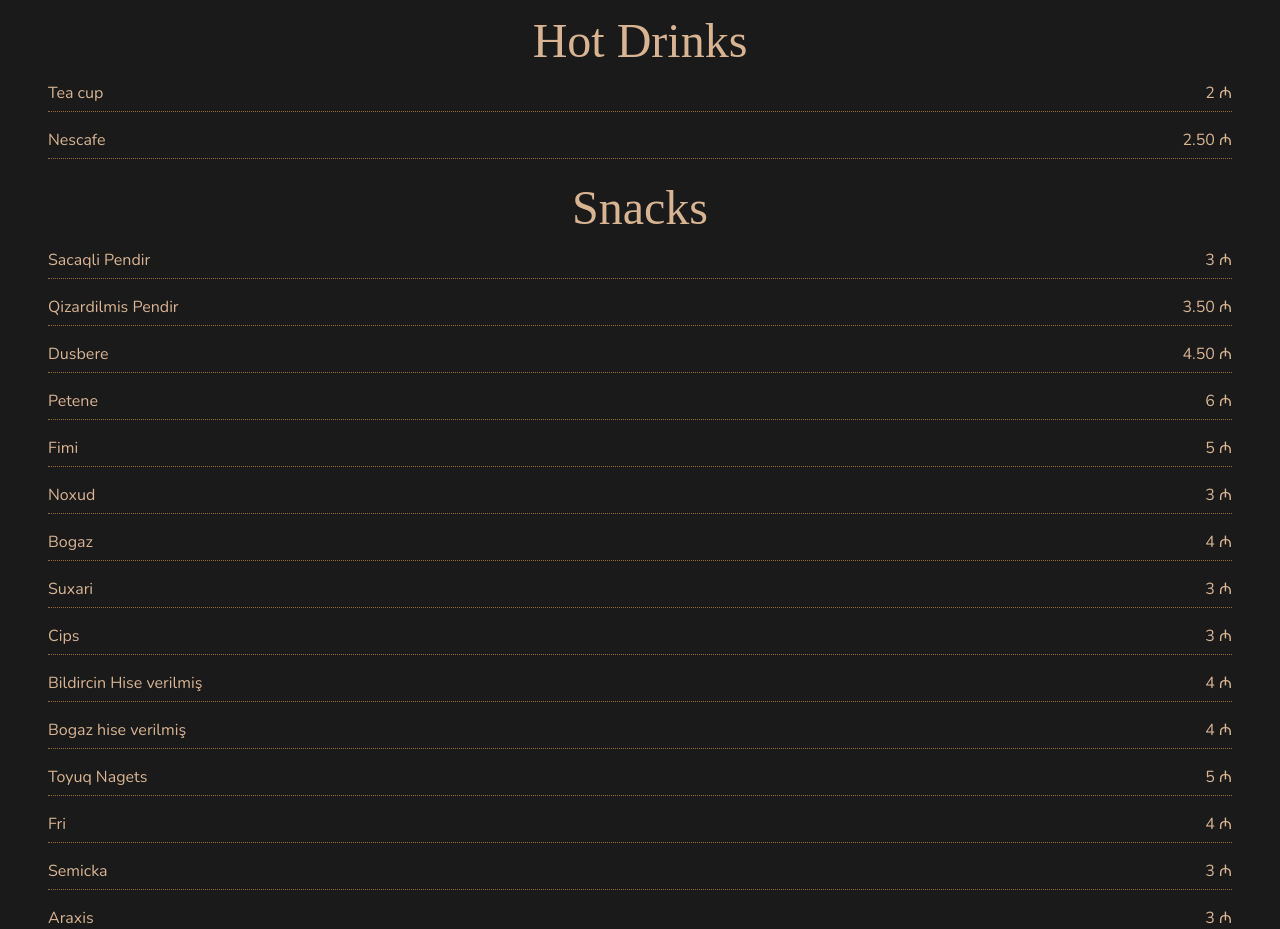
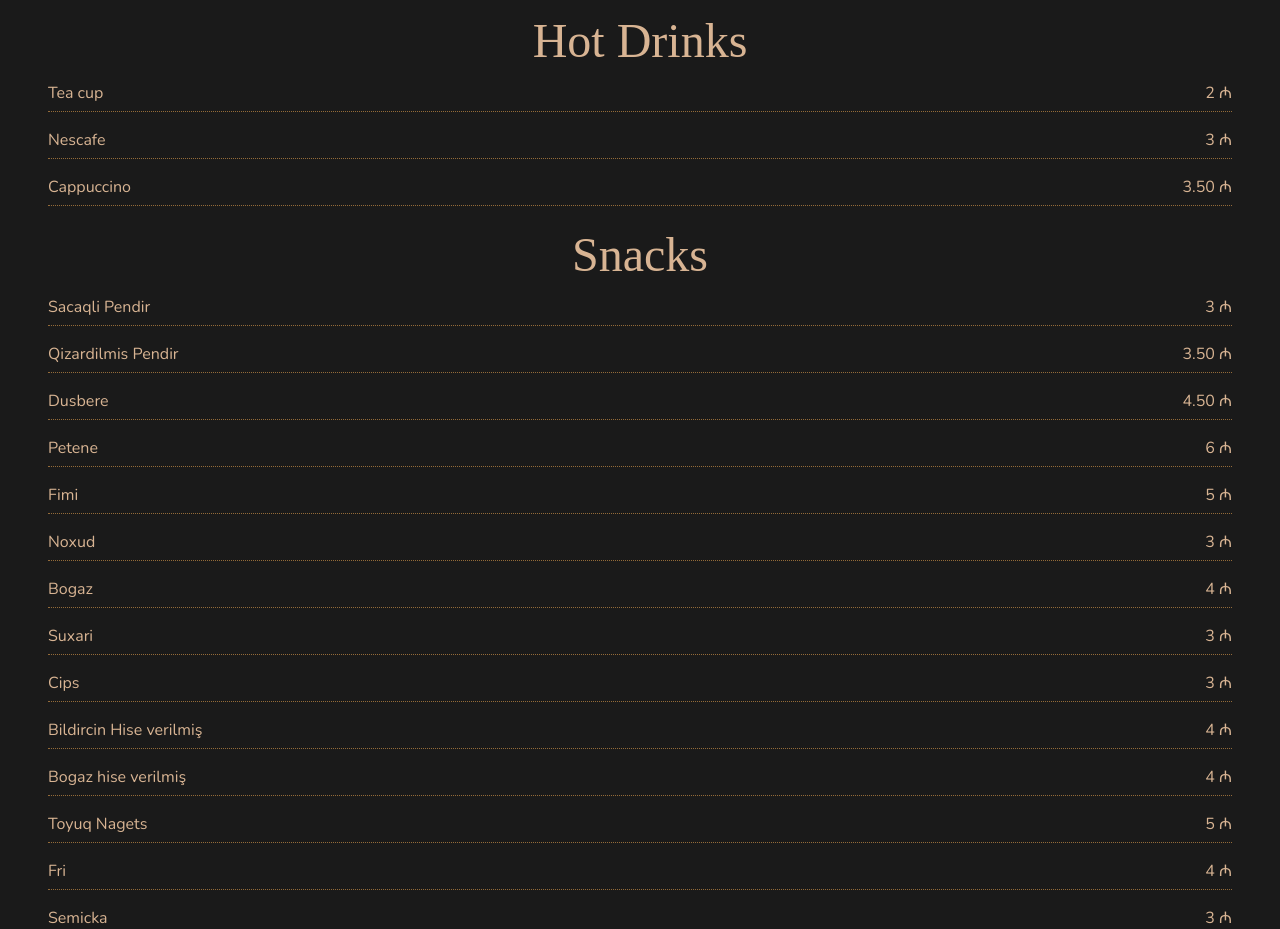
Before and after one commit to Huseynlimran/cask110, a React (Create React App) app: page / in a window 1280 px wide. Shown: the part 3380-4309 px from the top of the page. Built offline with nearby package versions, Linux system fonts and the light colour scheme; a web font is replaced by a local one.

Commit message:
Update Hotdrinks.js

```diff
--- a/src/pages/Hotdrinks.js
+++ b/src/pages/Hotdrinks.js
@@ -14,7 +14,12 @@ export default function Hotdrinks() {
     <div className="price">
       <p>Nescafe </p>
       <div className="line"></div>
-      <p>2.50 ₼</p>
+      <p>3 ₼</p>
+    </div>
+      <div className="price">
+      <p>Cappuccino </p>
+      <div className="line"></div>
+      <p>3.50 ₼</p>
     </div>
     </div>
   )
```
